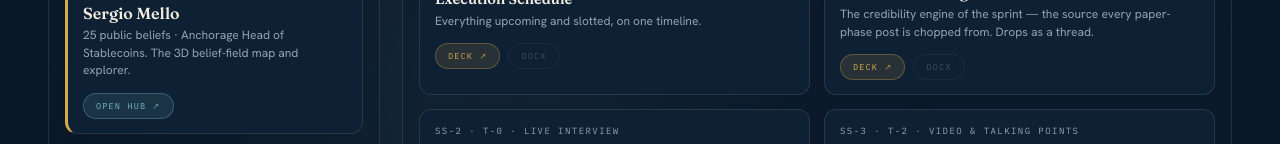
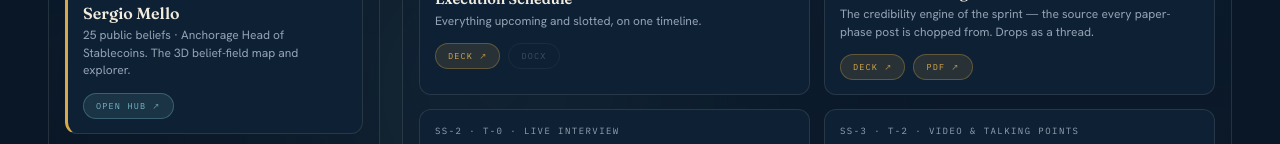
Before and after one commit to Winnsolutionsadmin/anchorage-agentic-preview, a plain HTML site: page index.html in a window 1280 px wide. Shown: the part 869-1013 px from the top of the page. Drawn offline with Linux system fonts and the light colour scheme.

Commit message:
hub: point Research Paper card to who-banks v3 (was v2) + add PDF link
Co-Authored-By: Claude Opus 4.8 <noreply@anthropic.com>

```diff
--- a/index.html
+++ b/index.html
@@ -266,7 +266,7 @@ footer b{color:var(--brass);font-weight:500}
           <div class="top"><span class="type">SS-1 · T+1 · Research Paper</span></div>
           <h3>Who Banks the Agents</h3>
           <p>The credibility engine of the sprint — the source every paper-phase post is chopped from. Drops as a thread.</p>
-          <div class="tags"><a class="tag deck" href="https://winnsolutionsadmin.github.io/anchorage-agentic-preview/who-banks-the-agents-v2.html" target="_blank" rel="noopener">Deck <span class="x">↗</span></a><span class="tag docx disabled">Docx</span></div>
+          <div class="tags"><a class="tag deck" href="https://winnsolutionsadmin.github.io/anchorage-agentic-preview/who-banks-the-agents-v3.html" target="_blank" rel="noopener">Deck <span class="x">↗</span></a><a class="tag docx" href="https://winnsolutionsadmin.github.io/anchorage-agentic-preview/who-banks-the-agents-v3.pdf" target="_blank" rel="noopener">PDF <span class="x">↗</span></a></div>
         </div>
         <div class="docnode child">
           <div class="top"><span class="type">SS-2 · T-0 · Live Interview</span></div>
```
